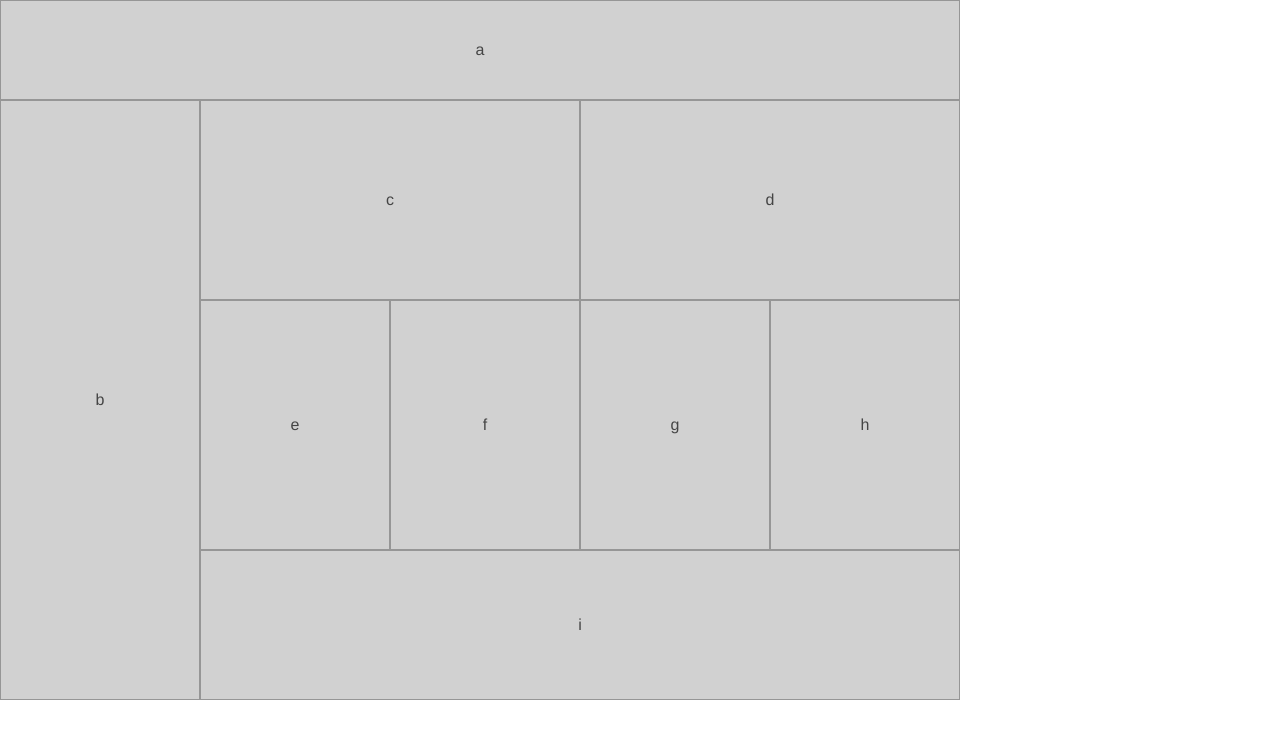
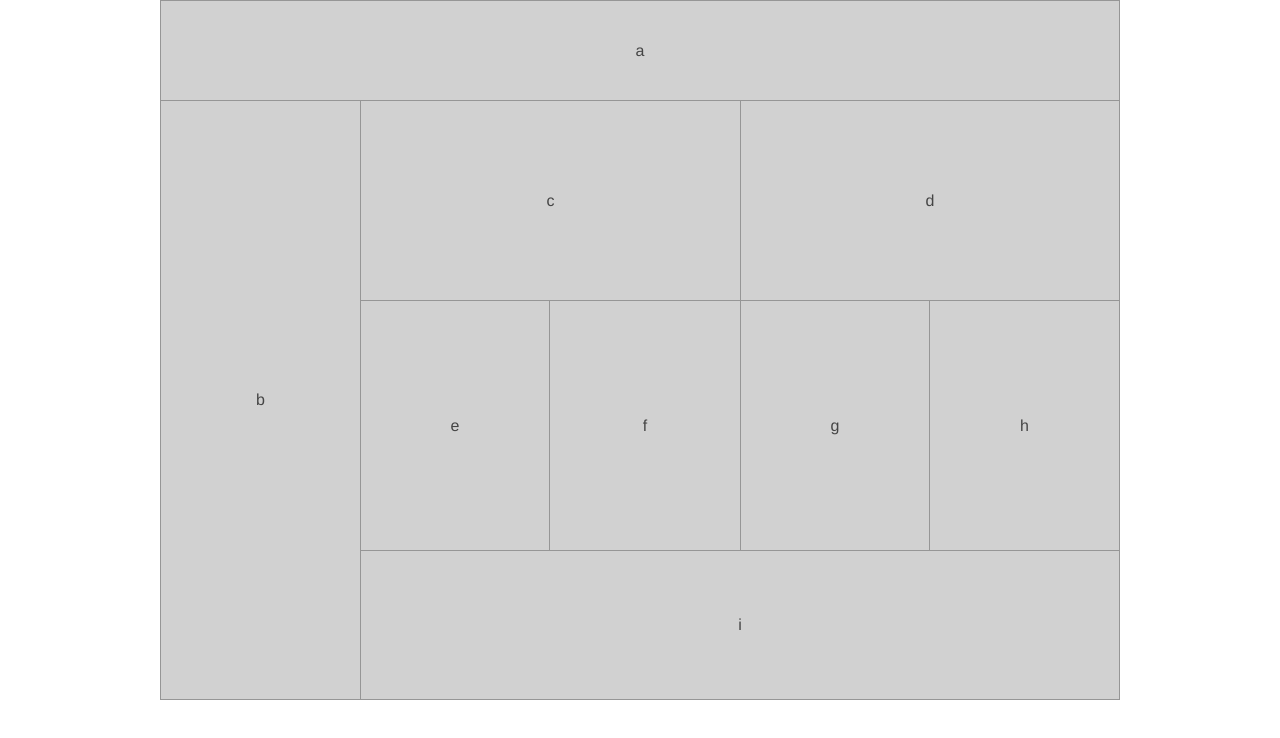
Before and after one commit to chandlerpuckett/lab-04, a plain HTML site: page index.html in a window 1280 px wide. Drawn offline with Linux system fonts and the light colour scheme.

Commit message:
proper CSS styling

```diff
--- a/css/base.css
+++ b/css/base.css
@@ -1,79 +1,69 @@
 * {
   box-sizing: border-box;
-
 }
 
-body {
-  /* border: 1px solid rgb(150, 150, 150); */
-  box-sizing: content-box;
+#page-wrap {
+  margin: auto;
 
   width: 480px;
-  height: 767px;
-
-  font-family: Helvetica;
-
-  padding-top: 20px;
-  padding-left: 20px;
-  padding-bottom: 20px;
-
+  height: 780px;
 }
 
-div {
-  border: 1px solid rgb(150, 150, 150);
+#page-wrap > div {
+  display: flex;
+  justify-content: center;
+  align-items: center;
+}
+
+.upper {
   background-color: rgb(209, 209, 209);
 
-  display: flex;
+  border-top: 1px solid rgb(150, 150, 150);
+  border-right: 1px solid rgb(150, 150, 150);
+  border-left: 1px solid rgb(150, 150, 150);
+}
 
+.lower {
+  background-color: rgb(209, 209, 209);
+
+  border-top: 1px solid rgb(150, 150, 150);
+  border-right: 1px solid rgb(150, 150, 150);
+
+  float: left;
+}
+
+#e, #g {
+  border-left: 1px solid rgb(150, 150, 150);
+}
+
+#i {
+  border-left: 1px solid rgb(150, 150, 150);
+  border-bottom: 1px solid rgb(150, 150, 150);
+}
+
+p {
+  font-family: Helvetica;
   font-size: 16px;
   color: rgb(69, 69, 69);
-
-  justify-items: center;
-
 }
-
-div > p {
-  /* border: 1px solid red; */
-
-  width: 100%;
-  height: auto;
-
-  align-self: center;
-  text-align: center;
-}
-
-#middle {
-  border: none;
-  display: flex;
-  flex-wrap: wrap;
-
-  width: fit-content;
-
-  /* align-content: flex-start; */
-}
-
-
 
 @media only screen and (min-width: 768px){
 
-  body {
-    /* border: 1px dashed red; */
-    padding: 0;
+  #page-wrap {
+    width: 960px;
+    height: 768px;
+  }
 
-    width: 960px;
-    box-sizing: content-box;
+  #b,#c {
+    float: left;
+    border-right: none;
+  }
 
+  #f {
+    border-right: none;
   }
 
   #b {
-    float: left;
+    border-bottom: 1px solid rgb(150, 150, 150);
   }
-
-  div:nth-child(1){
-    float: left;
-  }
-
-  #desktop-middle{
-    float: right;
-  }
-
 }
--- a/index.html
+++ b/index.html
@@ -13,45 +13,22 @@
 </head>
 
 <body>
-  <div id=a>
-    <p>a</p>
+
+  <div id=page-wrap>
+
+    <div id=a class=upper><p>a</p></div>
+    <div id=b class=upper><p>b</p></div>
+    <div id=c class=upper><p>c</p></div>
+    <div id=d class=upper><p>d</p></div>
+
+    <div id=e class=lower><p>e</p></div>
+    <div id=f class=lower><p>f</p></div>
+    <div id=g class=lower><p>g</p></div>
+    <div id=h class=lower><p>h</p></div>
+    <div id=i class=lower><p>i</p></div>
+
   </div>
 
-  <div id=b>
-    <p>b</p>
-  </div>
-
-  <section id="desktop-middle">
-    <div id=c>
-      <p>c</p>
-    </div>
-
-    <div id=d>
-      <p>d</p>
-    </div>
-
-    <section id="middle">
-      <div id=e>
-        <p>e</p>
-      </div>
-
-      <div id=f>
-        <p>f</p>
-      </div>
-
-      <div id=g>
-        <p>g</p>
-      </div>
-
-      <div id=h>
-        <p>h</p>
-      </div>
-    </section>
-
-    <div id=i>
-      <p>i</p>
-    </div>
-  </section>
 
 </body>
 
```
